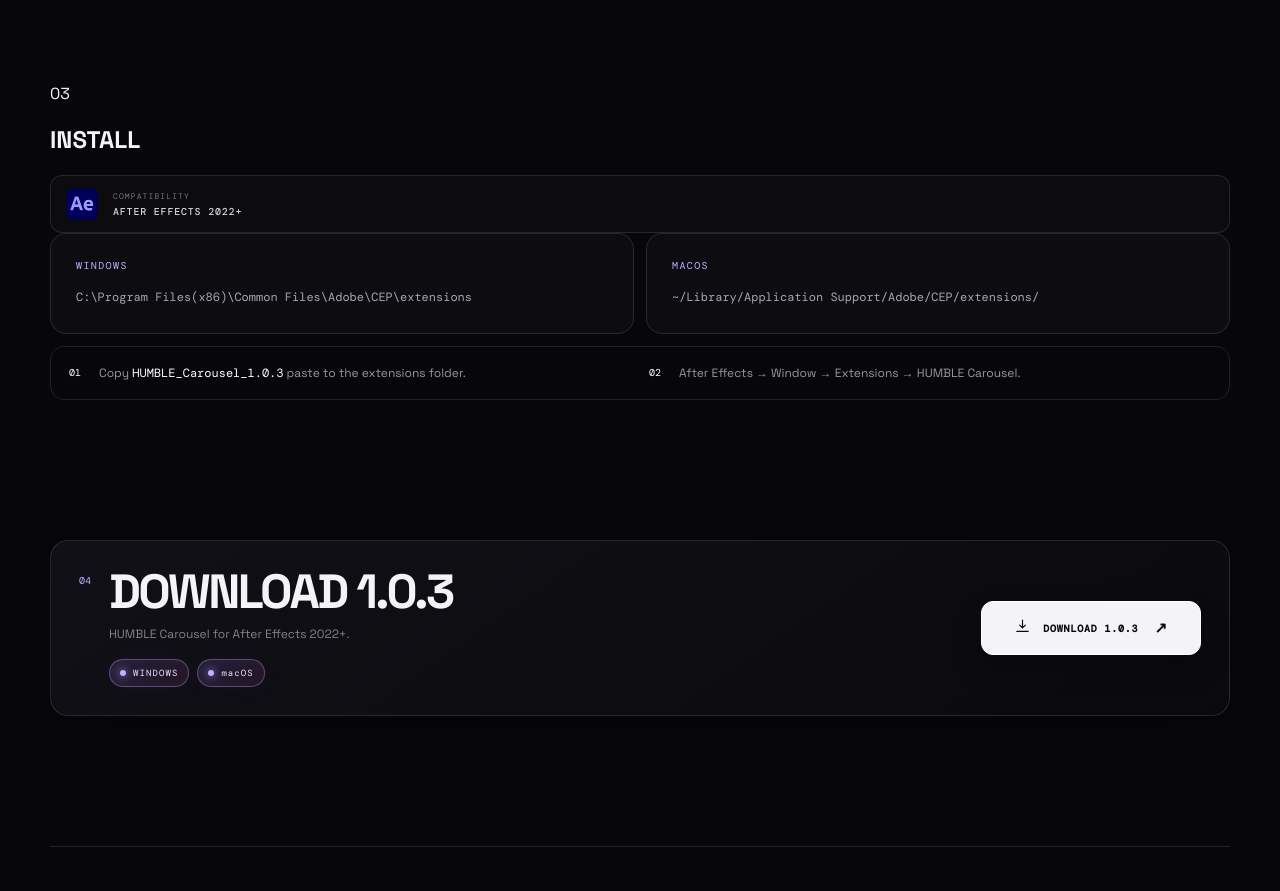
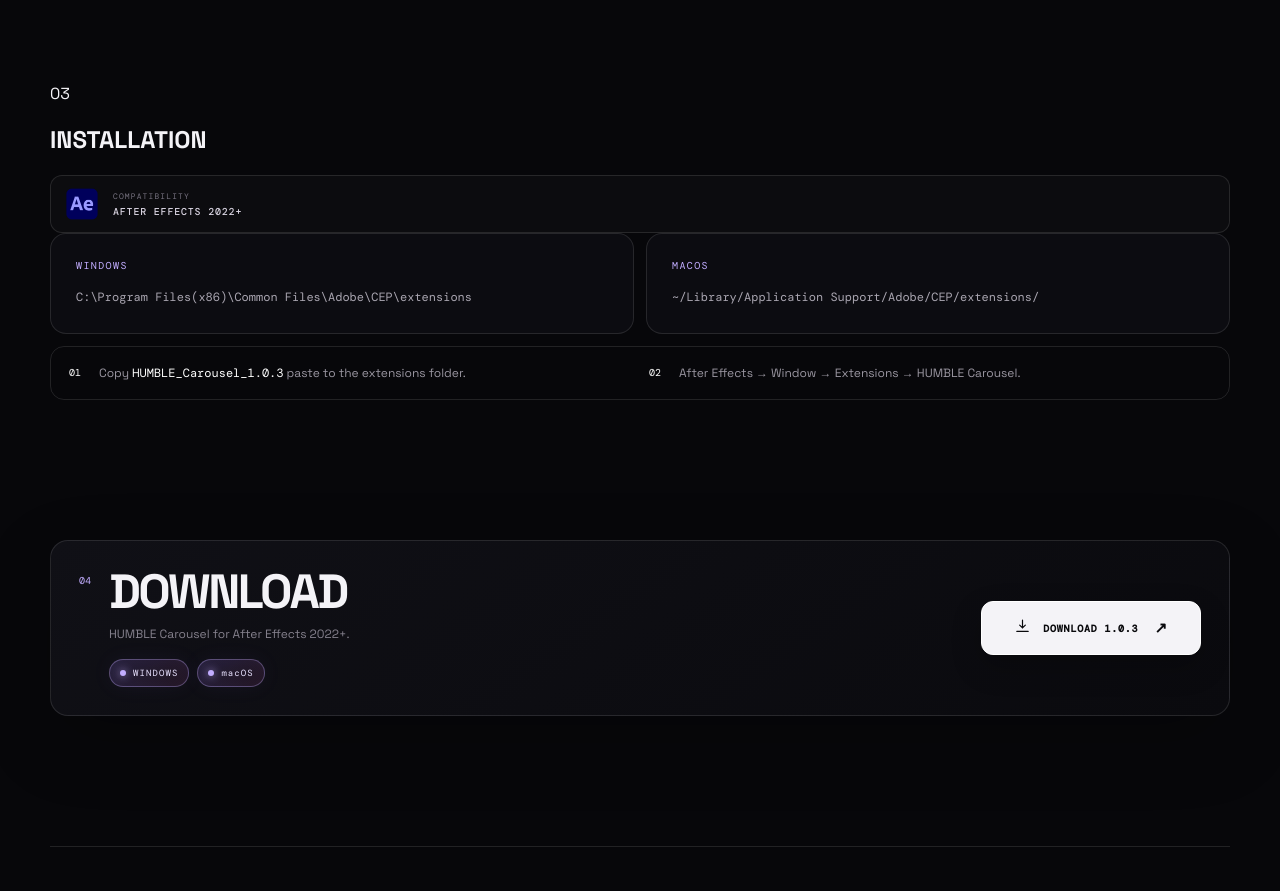
Before and after one commit to humblelyy/HUMBLE-Carousel, a React (Vite) app: page / in a window 1280 px wide. Shown: the part 1660-2551 px from the top of the page. Built offline with nearby package versions, Linux system fonts and the light colour scheme.

Commit message:
Update App.jsx

```diff
--- a/src/App.jsx
+++ b/src/App.jsx
@@ -141,7 +141,7 @@
 
         <section id="install" className="install-section page-pad reveal">
           <div className="section-head install-heading">
-            <div><span>03</span><h2>INSTALL</h2></div>
+            <div><span>03</span><h2>INSTALLATION </h2></div>
             <div className="ae-compatibility"><img src="./assets/ae-main-logo-symbol-icon.png" alt="Adobe After Effects" /><div><span>COMPATIBILITY</span><strong>AFTER EFFECTS 2022+</strong></div></div>
           </div>
           <div className="install-grid">
@@ -156,7 +156,7 @@
             <div className="download-copy">
               <span>04</span>
               <div>
-                <h2>DOWNLOAD 1.0.3</h2>
+                <h2>DOWNLOAD </h2>
                 <p>HUMBLE Carousel for After Effects 2022+.</p>
                 <div className="download-platforms" aria-label="Supported platforms">
                   <span className="platform-badge"><i className="platform-dot" /> WINDOWS</span>
```
